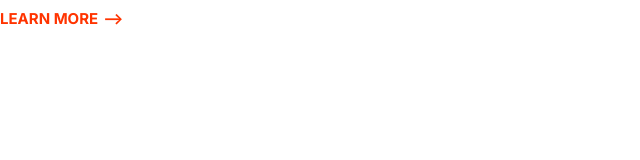
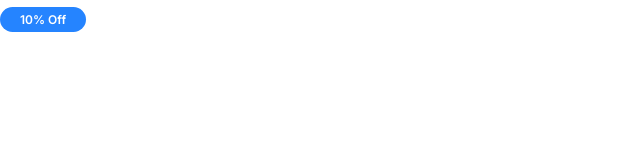
Before and after one commit to Ramkumar-m7/mosh-website, a plain HTML site: page index.html in a window 1280 px wide. Shown: the whole page, without its empty margins (0-640 px from the left). Drawn offline with Linux system fonts and the light colour scheme.

Commit message:
Define the badges

```diff
--- a/CSS/style.css
+++ b/CSS/style.css
@@ -77,3 +77,32 @@ a{
         font-size:1.5rem;
     }
 }
+/*Badges*/
+.badge{
+    border-radius: 20px;
+    font-size:2rem;
+    font-weight:600;
+    padding:0.5rem 2rem;
+    white-space:nowrap;
+}
+
+.badge--primary{
+    background-color:var(--color-primary);
+    color:#fff;
+}
+.badge--secondary{
+    background-color:var(--color-secondary);
+    color:#fff;
+
+}
+.badge--small{
+    font-size: 1.6rem;
+}
+@media screen and (min-width:1024px){
+    .badge{
+        font-size: 1.5rem;
+    }
+    .badge--small{
+        font-size:1.2rem;
+    }
+}
--- a/index.html
+++ b/index.html
@@ -8,13 +8,13 @@
     <link rel="preconnect" href="https://fonts.googleapis.com" />
     <link rel="preconnect" href="https://fonts.gstatic.com" crossorigin />
     <link
-      href="https://fonts.googleapis.com/css2?family=Inter:wght@400;700&display=swap"
+      href="https://fonts.googleapis.com/css2?family=Inter:wght@400;600;700&display=swap"
       rel="stylesheet"
     />
     <link rel="stylesheet" href="css/normalize.css" />
     <link rel="stylesheet" href="css/style.css" />
   </head>
   <body>
-    <a href="#" class="link-arrow">Learn more</a>
+    <span class="badge badge--primary badge--small">10% Off</span>
   </body>
 </html>
```
Also changed, not shown: components/badges.html (added, +3 -0 lines).
